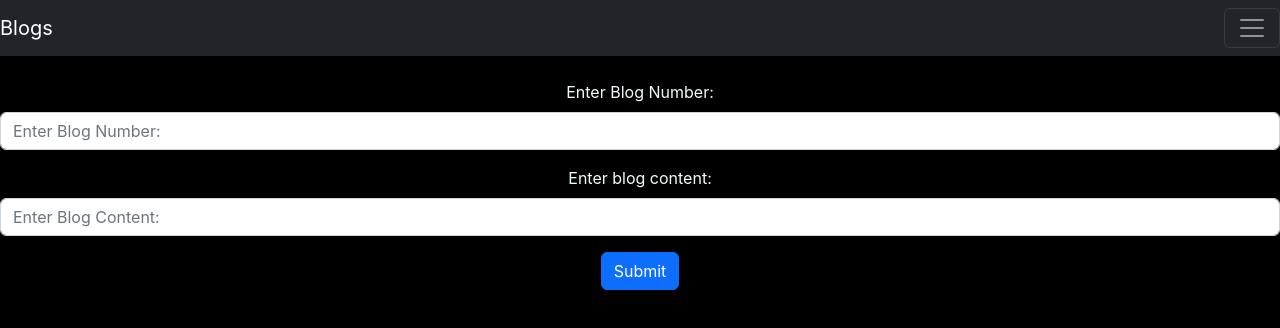
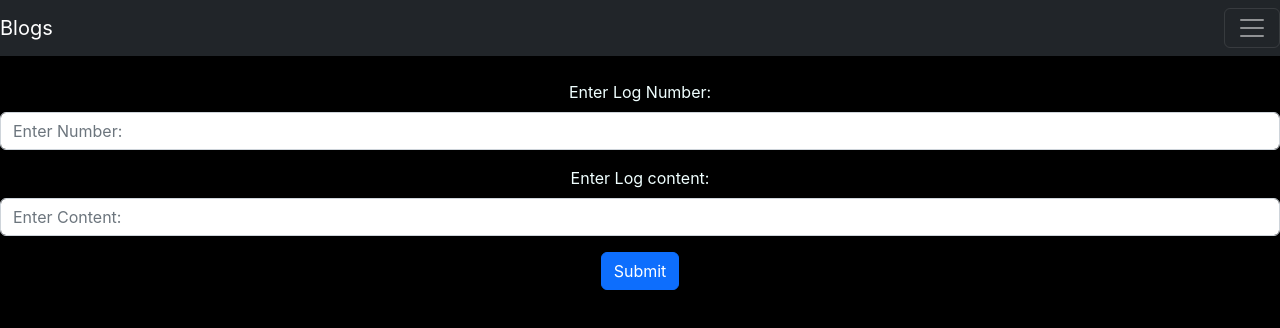
Before and after one commit to Abhinav5050649/DiaryApp, a React (Create React App) app in the folder client/: page /formpage in a window 1280 px wide. Shown: the top 328 px of the page. Built offline with nearby package versions, Linux system fonts and the light colour scheme.

Commit message:
Have made final changes to client and README.md

```diff
--- a/client/src/components/Form.js
+++ b/client/src/components/Form.js
@@ -28,12 +28,12 @@ export const Form = () => {
             <div>
                 <form onSubmit={handleSubmit} method="post">
                     <div className="form-group">
-                        <label>Enter Blog Number: </label>
-                        <input type="text" className="form-control" value={blogNumber} onChange={(e) => setBlogNumber(e.target.value)} id="textFormControlInput1" placeholder="Enter Blog Number: " required={true}></input>
+                        <label>Enter Log Number: </label>
+                        <input type="text" className="form-control" value={blogNumber} onChange={(e) => setBlogNumber(e.target.value)} id="textFormControlInput1" placeholder="Enter Number: " required={true}></input>
                     </div>
                     <div className="form-group">
-                        <label>Enter blog content: </label>
-                        <input type="text" className="form-control" value={blogContent} onChange={(e) => setBlogContent(e.target.value)} id="textFormControlInput1" placeholder="Enter Blog Content: " required={true}></input>
+                        <label>Enter Log content: </label>
+                        <input type="text" className="form-control" value={blogContent} onChange={(e) => setBlogContent(e.target.value)} id="textFormControlInput1" placeholder="Enter Content: " required={true}></input>
                     </div>
 
                     <button type="submit" className="btn btn-primary" onSubmit={handleSubmit}>Submit</button>
--- a/client/src/pages/delpage.js
+++ b/client/src/pages/delpage.js
@@ -44,7 +44,7 @@ export const Delpage = () => {
                         );
                     })
                 ) : (
-                    <li>No Blog Posts left</li>
+                    <li>No logs left</li>
                 )}
             </ul>
         </>
--- a/client/src/pages/home.js
+++ b/client/src/pages/home.js
@@ -30,7 +30,7 @@ export const Home = () => {
                             );
                         })
                     ) : (
-                        <li>No Blog Posts left</li>
+                        <li>No Logs left</li>
                     )}
                 </ul>
             </div>
```
Also changed, not shown: 1 other file (tests, documents, lock files or other folders).
